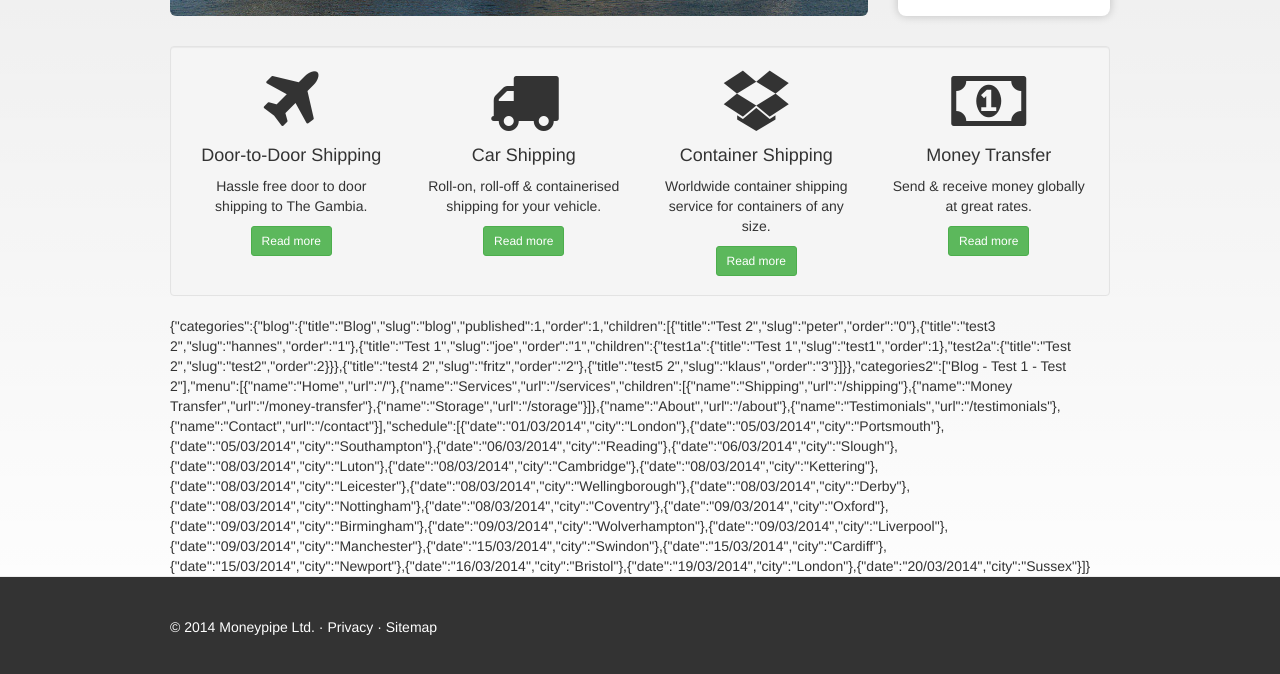
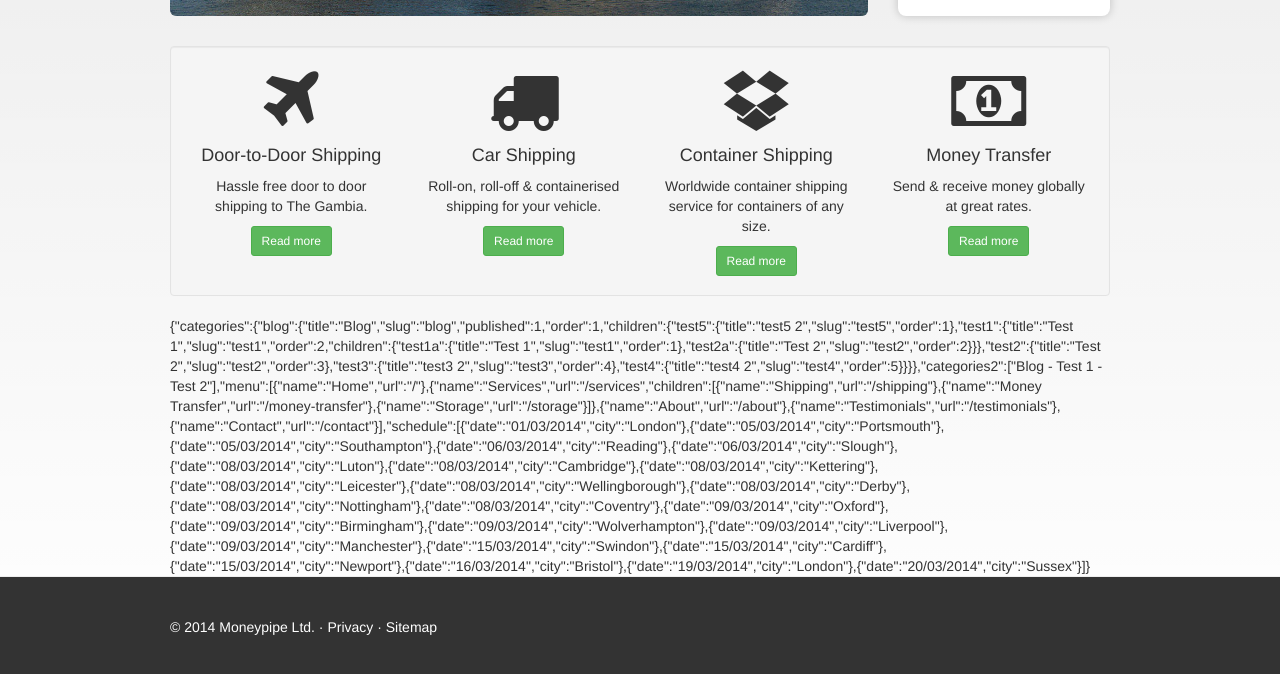
Before and after one commit to abeta/moneypipe, a Jekyll site: the page built from index.html, in a window 1280 px wide, cut to the strip 485-1162 px from the top of the page. Shown: the top 674 px of the strip. Built offline with Jekyll 4.4.1, drawn with Linux system fonts in a browser that asks for light colours; nearby versions of some CDN libraries.

Commit message:
Update categories.yml

```diff
--- a/_data/categories.yml
+++ b/_data/categories.yml
@@ -3,4 +3,33 @@ blog:
     slug: blog
     published: 1
     order: 1
-    children: [{ title: 'Test 2', slug: peter, order: '0' }, { title: 'test3 2', slug: hannes, order: '1' }, { title: 'Test 1', slug: joe, order: '1', children: { test1a: { title: 'Test 1', slug: test1, order: 1 }, test2a: { title: 'Test 2', slug: test2, order: 2 } } }, { title: 'test4 2', slug: fritz, order: '2' }, { title: 'test5 2', slug: klaus, order: '3' }]
+    children:
+        test5:
+            title: 'test5 2'
+            slug: test5
+            order: 1
+        test1:
+            title: 'Test 1'
+            slug: test1
+            order: 2
+            children:
+                test1a:
+                    title: 'Test 1'
+                    slug: test1
+                    order: 1
+                test2a:
+                    title: 'Test 2'
+                    slug: test2
+                    order: 2
+        test2:
+            title: 'Test 2'
+            slug: test2
+            order: 3
+        test3:
+            title: 'test3 2'
+            slug: test3
+            order: 4
+        test4:
+            title: 'test4 2'
+            slug: test4
+            order: 5
```
